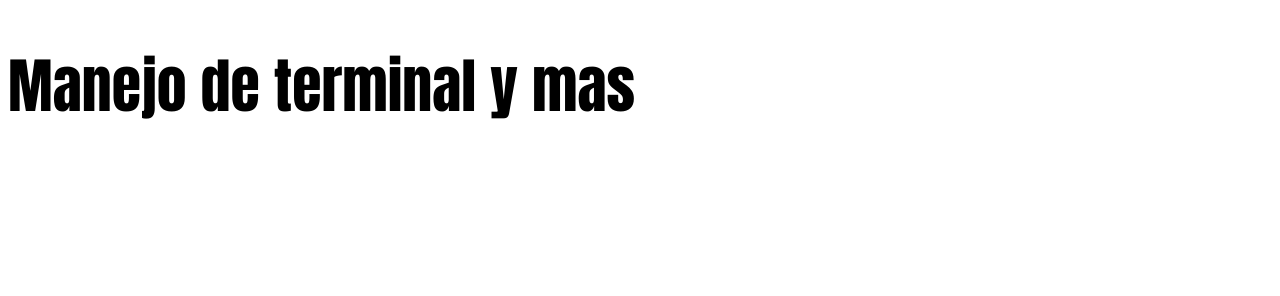
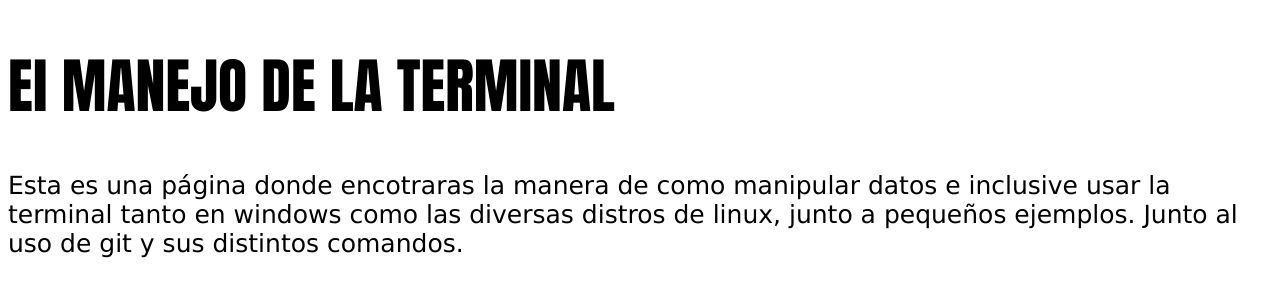
Before and after one commit to DiegoNoguez/ComandosLinuxWind, a plain HTML site: page index.html in a window 1280 px wide. Drawn offline with Linux system fonts and the light colour scheme.

Commit message:
Se agregaron cambios menores tanto en el index como css

```diff
--- a/index.html
+++ b/index.html
@@ -11,7 +11,12 @@
 
     <body>
         <div>
-            <h1>Manejo de terminal y mas</h1>
+            <h1>El MANEJO DE LA TERMINAL</h1>
+            <p>Esta es una página donde encotraras la manera de como
+                manipular datos e inclusive usar la terminal tanto en
+                windows como las diversas distros de linux, junto a pequeños
+                ejemplos. Junto al uso de git y sus distintos comandos.
+            </p>
         </div>
     </body>
 
--- a/styles/estiloIndex.css
+++ b/styles/estiloIndex.css
@@ -2,5 +2,12 @@
     font-family: Impact, Haettenschweiler, 'Arial Narrow Bold', sans-serif;
     font-size: 60px;
     font-style: unset;
-
  }
+ p {
+    font-family: 'Lucida Sans', 'Lucida Sans Regular', 'Lucida Grande', 'Lucida Sans Unicode', Geneva, Verdana, sans-serif;
+    font-size: 25px;
+    font-style: initial;
+ }
+ .contenedor1 {
+    display: flexbox;
+ }
```
